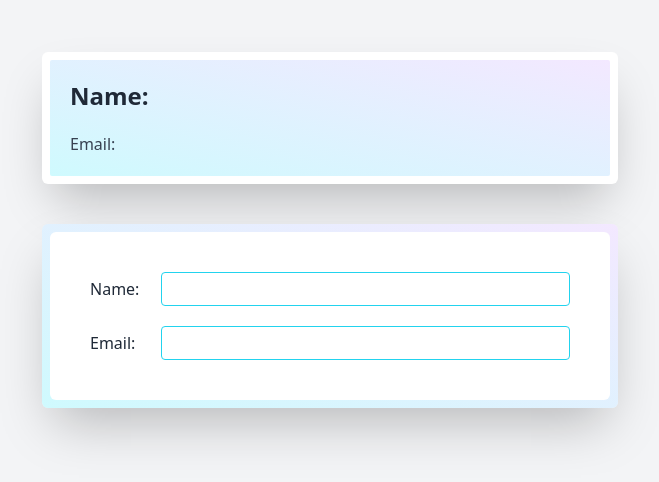
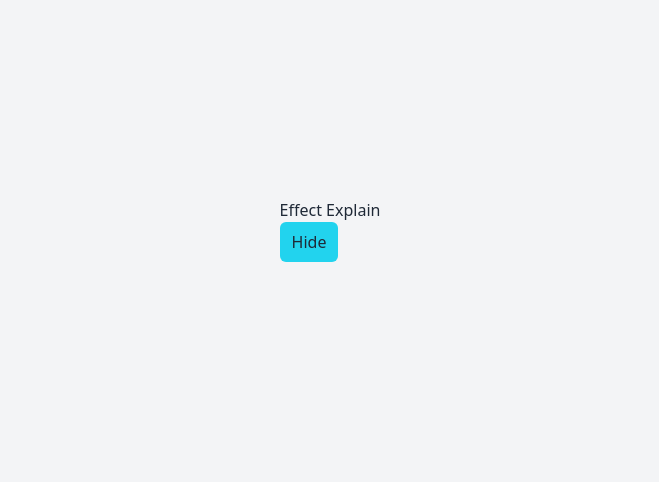
Before and after one commit to mahmud035/pHero_Batch_06_All_Conceptual_Session, a React (Vite) app in the folder Milestone-8-Deep-Dive-into-React-Hooks/: page / in a window 1280 px wide. Shown: the part 170-652 px from the top of the page, without its empty margins (310-969 px from the left). Built offline with nearby package versions, Linux system fonts and the light colour scheme; the HTML template or start-up script is replaced by a standard one.

Commit message:
basic useEffect

```diff
--- a/Milestone-8-Deep-Dive-into-React-Hooks/src/App.jsx
+++ b/Milestone-8-Deep-Dive-into-React-Hooks/src/App.jsx
@@ -1,3 +1,6 @@
+import EffectExplain from './components/useEffect/EffectExplain';
+import EffectLessonOne from './components/useEffect/EffectLessonOne';
+import EffectLessonTwo from './components/useEffect/EffectLessonTwo';
 import Explain from './components/useState/Explain';
 import LessonFour from './components/useState/LessonFour';
 import LessonOne from './components/useState/LessonOne';
@@ -10,8 +13,12 @@ function App() {
       {/* <LessonOne /> */}
       {/* <LessonTwo /> */}
       {/* <LessonThree /> */}
-      <LessonFour />
+      {/* <LessonFour /> */}
       {/* <Explain /> */}
+
+      <EffectExplain />
+      {/* <EffectLessonOne /> */}
+      {/* <EffectLessonTwo /> */}
     </div>
   );
 }
--- a/Milestone-8-Deep-Dive-into-React-Hooks/src/components/useEffect/Explain.jsx
+++ b/Milestone-8-Deep-Dive-into-React-Hooks/src/components/useEffect/EffectExplain.jsx
@@ -1,6 +1,6 @@
 import React, { useEffect, useState } from 'react';
 
-function Explain() {
+function EffectExplain() {
   const [toggle, setToggle] = useState(true);
 
   console.count('Render');
@@ -8,16 +8,12 @@ function Explain() {
   useEffect(() => {
     console.count('Effect');
 
-    return () => {
-      console.log('Clean korteesi');
-      // cleanup action
-      console.log('Done');
-    };
+    return () => {};
   }, [toggle]);
 
   return (
     <div>
-      {toggle && <h1>Explain</h1>}
+      {toggle && <h1>Effect Explain</h1>}
       <button
         className="px-3 py-2 bg-cyan-400 rounded-md"
         onClick={() => setToggle(!toggle)}
@@ -28,4 +24,4 @@ function Explain() {
   );
 }
 
-export default Explain;
+export default EffectExplain;
--- a/Milestone-8-Deep-Dive-into-React-Hooks/src/components/useEffect/LessonOne.jsx
+++ b/Milestone-8-Deep-Dive-into-React-Hooks/src/components/useEffect/EffectLessonOne.jsx
@@ -2,7 +2,7 @@ import React, { useEffect, useState } from 'react';
 
 //* Initial Value & white screen issue (useState)
 
-function LessonTwo() {
+function EffectLessonOne() {
   const [post, setPost] = useState({});
   const [randomNumber, setRandomNumber] = useState(1);
 
@@ -39,4 +39,4 @@ function LessonTwo() {
   );
 }
 
-export default LessonTwo;
+export default EffectLessonOne;
--- a/Milestone-8-Deep-Dive-into-React-Hooks/src/components/useEffect/LessonTwo.jsx
+++ b/Milestone-8-Deep-Dive-into-React-Hooks/src/components/useEffect/EffectLessonTwo.jsx
@@ -1,6 +1,6 @@
 import React, { useEffect, useState } from 'react';
 
-function LessonTwo() {
+function EffectLessonTwo() {
   const [time, setTime] = useState(0);
 
   useEffect(() => {
@@ -23,4 +23,4 @@ function LessonTwo() {
   );
 }
 
-export default LessonTwo;
+export default EffectLessonTwo;
--- a/Milestone-8-Deep-Dive-into-React-Hooks/src/components/useState/LessonFour.jsx
+++ b/Milestone-8-Deep-Dive-into-React-Hooks/src/components/useState/LessonFour.jsx
@@ -14,7 +14,7 @@ function LessonFour() {
     setUser((prevUser) => {
       return {
         ...prevUser,
-        [e.target.name]: [e.target.value],
+        [e.target.name]: e.target.value,
       };
     });
   };
```
